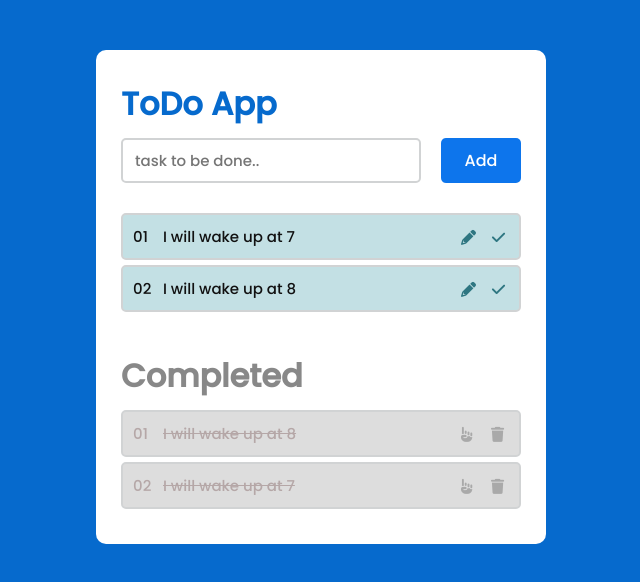
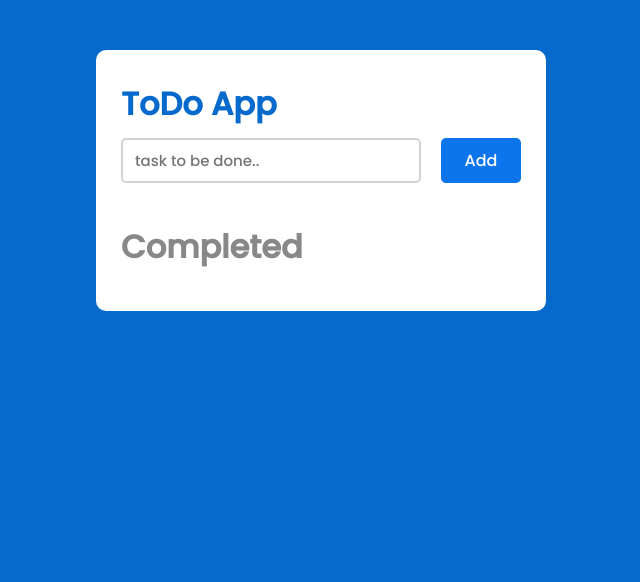
Before and after one commit to Ekram70/todoApp, a plain HTML site: page index.html in a window 1280 px wide. Shown: the whole page, without its empty margins (319-959 px from the left). Drawn offline with Linux system fonts and the light colour scheme.

Commit message:
final version

```diff
--- a/index.html
+++ b/index.html
@@ -27,48 +27,12 @@
           <button class="todo-btn" id="todo-btn">Add</button>
         </div>
         <ol class="list" id="todo-list">
-          <li class="item">
-            <div class="text">I will wake up at 7</div>
-            <span class="edit" title="edit">
-              <i class="fa-solid fa-pencil"></i>
-            </span>
-            <span class="complete" title="complete">
-              <i class="fa-solid fa-check"></i>
-            </span>
-          </li>
-          <li class="item">
-            <div class="text">I will wake up at 8</div>
-            <span class="edit" title="edit">
-              <i class="fa-solid fa-pencil"></i>
-            </span>
-            <span class="complete" title="complete">
-              <i class="fa-solid fa-check"></i>
-            </span>
-          </li>
         </ol>
       </div>
 
       <div class="completed-container">
         <h1 class="heading">Completed</h1>
         <ol class="list" id="completed-list">
-          <li class="item">
-            <div class="text">I will wake up at 8</div>
-            <span class="undo" title="undo">
-              <i class="fas fa-hand-point-up"></i>
-            </span>
-            <span class="delete" title="delete">
-              <i class="fas fa-trash"></i>
-            </span>
-          </li>
-          <li class="item">
-            <div class="text">I will wake up at 7</div>
-            <span class="undo" title="undo">
-              <i class="fas fa-hand-point-up"></i>
-            </span>
-            <span class="delete" title="delete">
-              <i class="fas fa-trash"></i>
-            </span>
-          </li>
         </ol>
       </div>
     </div>
```
